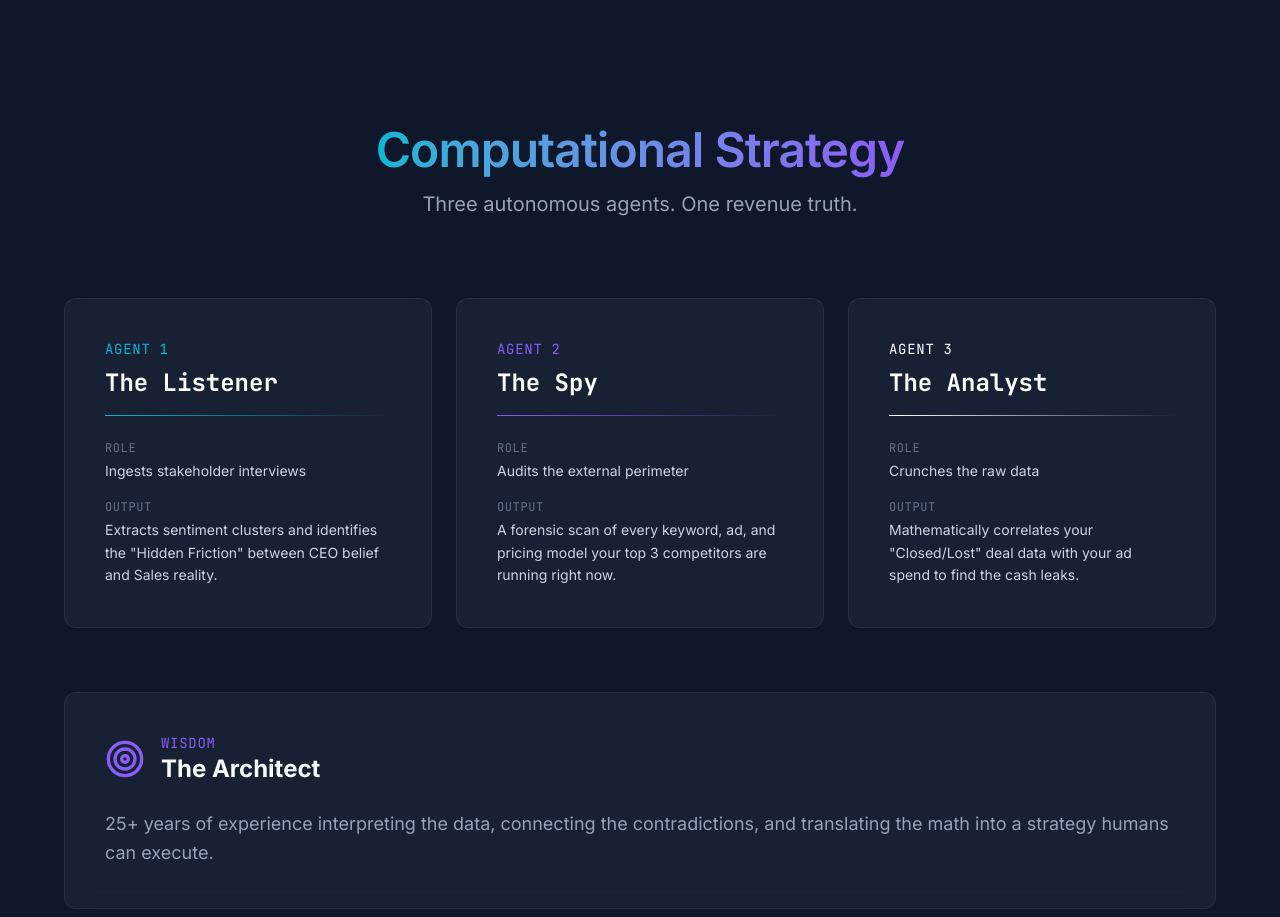
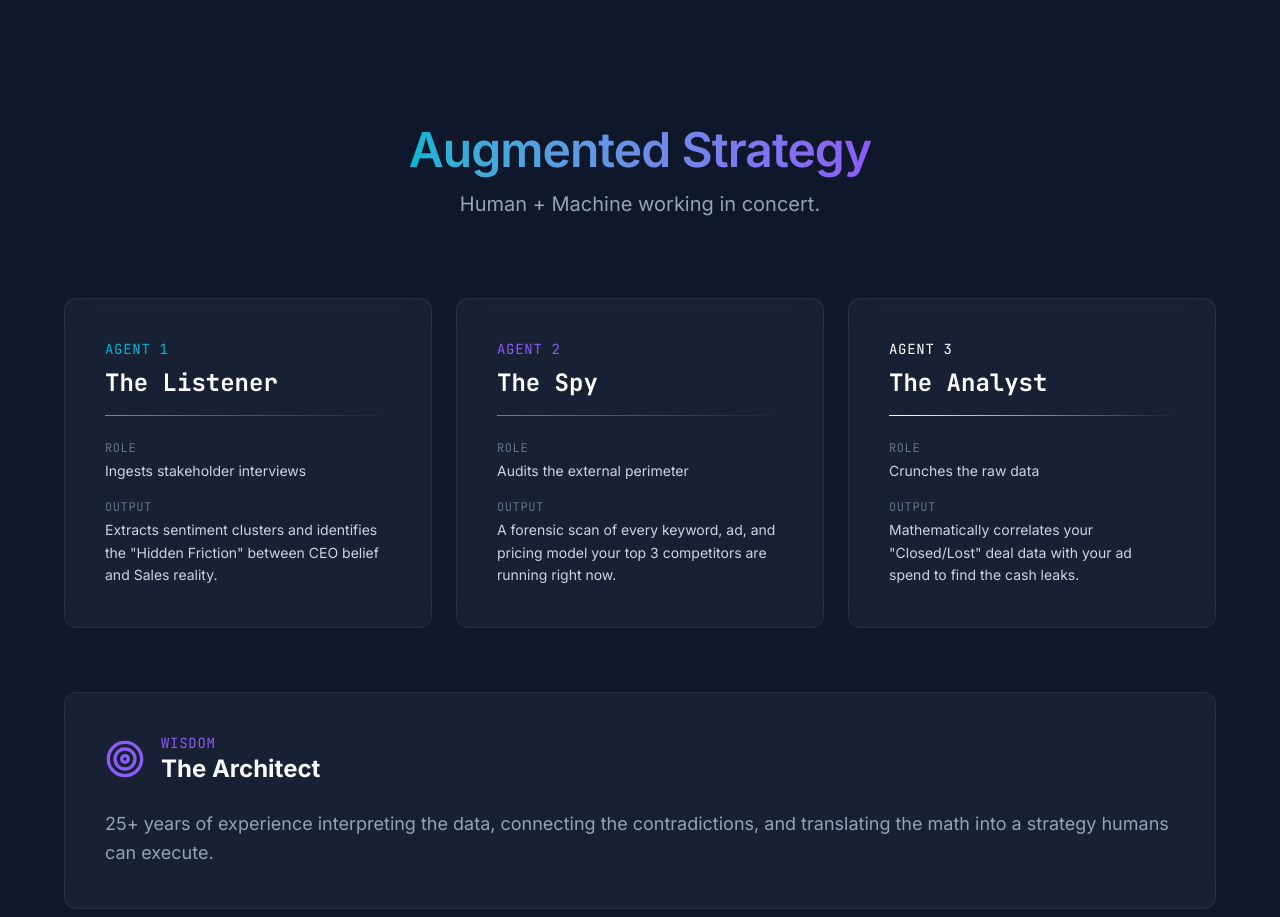
Before and after one commit to KupermanAdvisors/refactor-sprint, a Next.js app: page / in a window 1280 px wide. Shown: the part 1780-2697 px from the top of the page. Built offline with nearby package versions, Linux system fonts and the light colour scheme.

Commit message:
Revert section header to 'Augmented Strategy' with 'Human + Machine' subline (keep all other redesign elements)
Co-authored-by: Cursor <cursoragent@cursor.com>

```diff
--- a/app/page.tsx
+++ b/app/page.tsx
@@ -264,10 +264,10 @@ export default function Home() {
           >
             <h2 className="text-3xl md:text-5xl font-bold mb-4">
               <span className="text-transparent bg-clip-text bg-gradient-to-r from-accent-cyan to-accent-violet">
-                Computational Strategy
+                Augmented Strategy
               </span>
             </h2>
-            <p className="text-xl text-slate-400">Three autonomous agents. One revenue truth.</p>
+            <p className="text-xl text-slate-400">Human + Machine working in concert.</p>
           </motion.div>
 
           {/* Agent Roster - 3 Column Grid */}
```
